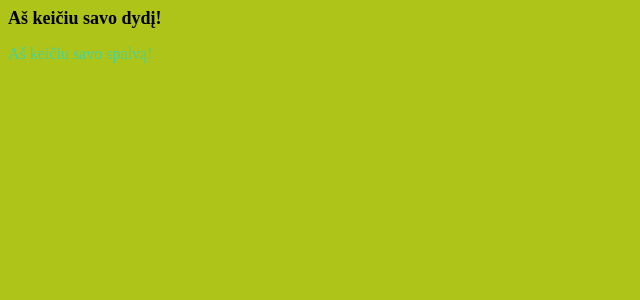
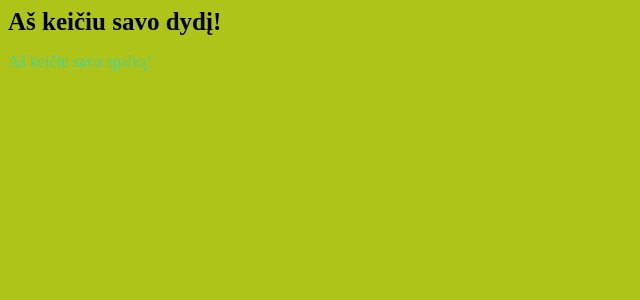
Before and after one commit to vytautasjaz/PHPbasics, a PHP site: page / in a window 1280 px wide. Shown: the top 300 px of the page, without its empty margins (0-640 px from the left). Run offline with PHP 8.4, Linux system fonts and the light colour scheme.

Commit message:
Random HEADE

```diff
--- a/index.php
+++ b/index.php
@@ -1,9 +1,22 @@
 <html>
     <head>
         <title>Užduotis 8</title>
+        <style>
+            body {
+                background-color:rgb(<?php print rand(0, 255) . ',' . rand(0, 255) . ',' . rand(0, 255); ?>);
+            }
+
+            h1 {
+                font-size:<?php print rand(10, 50); ?>px;
+            }
+
+            p {
+                color:rgb(<?php print rand(0, 255) . ', ' . rand(0, 255) . ', ' . rand(0, 255); ?>);
+            }
+        </style>
     </head>
-    <body style="background-color:rgb(<?php print rand(0, 255) . ', ' . rand(0, 255) . ', ' . rand(0, 255); ?>);">
-        <h1 style="font-size:<?php print rand(10, 30) ?> "> Aš keičiu savo dydį!</h1>
-        <p style="color:rgb(<?php print rand(0, 255) . ', ' . rand(0, 255) . ', ' . rand(0, 255); ?>);"> Aš keičiu savo spalvą!</p>
+    <body>
+        <h1> Aš keičiu savo dydį!</h1>
+        <p> Aš keičiu savo spalvą!</p>
     </body>
 </html>
```
